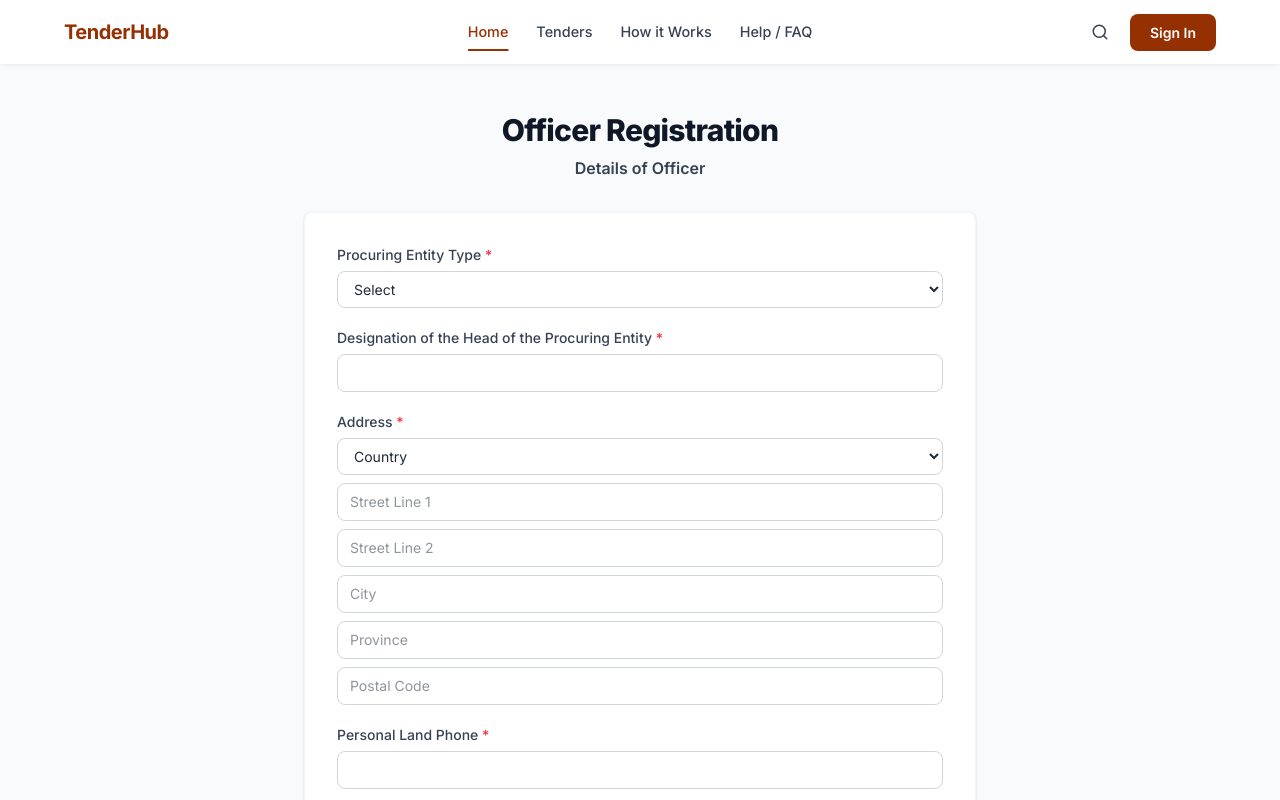
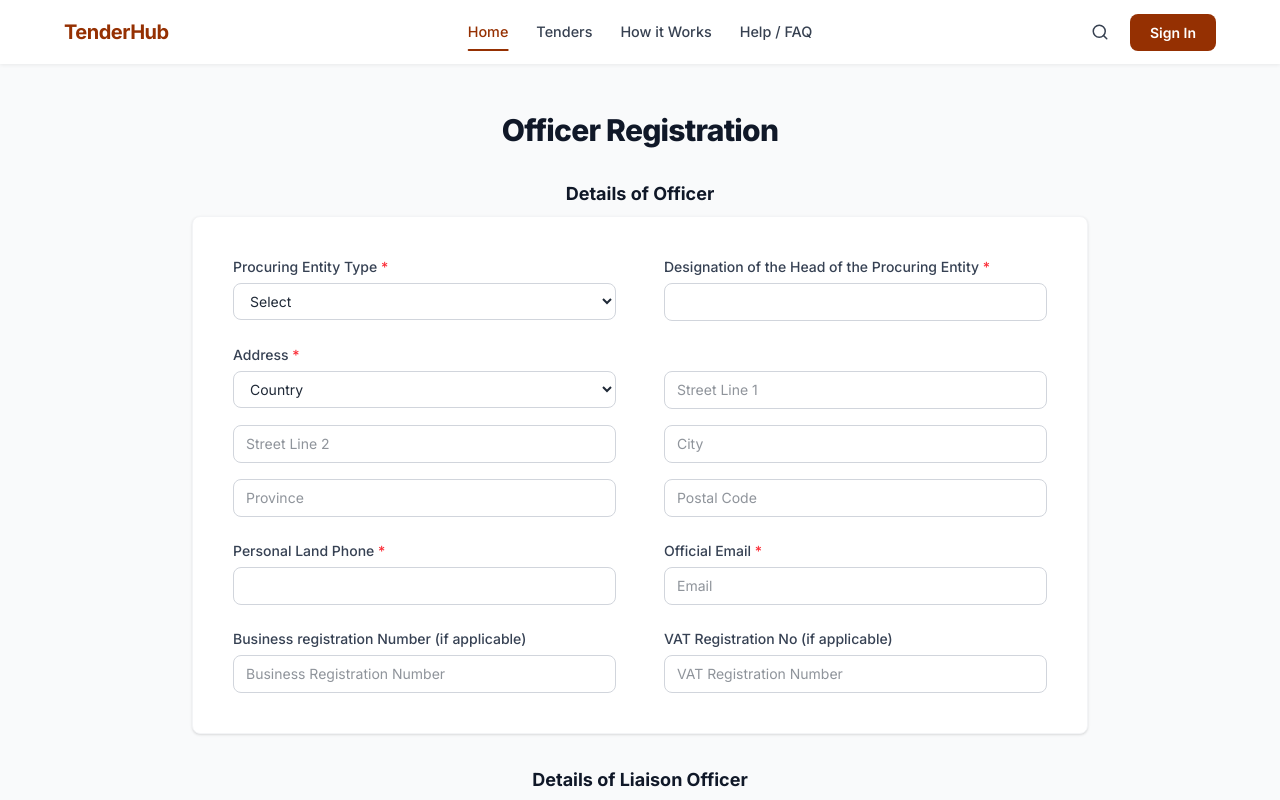
Before and after one commit to n1s1th/TENDEREASE.LK, a Next.js app in the folder frontend/: page /officer-registration in a window 1280 px wide. Shown: the top 800 px of the page. Built offline with nearby package versions, Linux system fonts and the light colour scheme.

Commit message:
update: refactor officer registration form to 2-column layout

```diff
--- a/frontend/app/officer-registration/page.tsx
+++ b/frontend/app/officer-registration/page.tsx
@@ -152,20 +152,24 @@ export default function OfficerRegistrationPage() {
       <Navbar />
 
       <main className="flex-1 py-12 px-4 sm:px-6 lg:px-8">
-        <div className="max-w-2xl mx-auto">
+        <div className="max-w-4xl mx-auto">
           {/* Page Header */}
           <div className="text-center mb-8">
             <h1 className="text-3xl font-extrabold text-gray-900 tracking-tight">
               Officer Registration
             </h1>
-            <p className="mt-2 text-base font-semibold text-gray-700">
+          </div>
+
+          {/* ─── Details of Officer ─── */}
+          <div className="mb-2 text-center">
+            <h2 className="text-lg font-bold text-gray-900">
               Details of Officer
-            </p>
+            </h2>
           </div>
 
           {/* ─── Registration Form ─── */}
           <form onSubmit={handleSubmit(onSubmit)} className="space-y-0">
-            <div className="bg-white rounded-lg shadow-sm border border-gray-100 p-6 sm:p-8 space-y-5">
+            <div className="bg-white rounded-lg shadow-sm border border-gray-100 p-6 sm:p-10 grid grid-cols-1 md:grid-cols-2 gap-x-12 gap-y-6">
 
               {/* ── Procuring Entity Type ── */}
               <div className="space-y-1.5">
@@ -243,28 +247,43 @@ export default function OfficerRegistrationPage() {
               </div>
 
               {/* ── Address ── */}
-              <div className="space-y-1.5">
+              <div className="space-y-1.5 md:col-span-2">
                 <label className="block text-sm font-medium text-gray-700">
                   Address <span className="text-red-500">*</span>
                 </label>
+                <div className="grid grid-cols-1 md:grid-cols-2 gap-x-12 gap-y-4">
+                  <div>
                     <select {...register('country')} className={inputCls}>
                       <option value="">Country</option>
                       {COUNTRIES.map((c) => (
                         <option key={c} value={c}>{c}</option>
                       ))}
                     </select>
-                {errors.country && <p className="text-red-500 text-xs">{errors.country.message}</p>}
+                    {errors.country && <p className="text-red-500 text-xs mt-1">{errors.country.message}</p>}
+                  </div>
 
-                <input {...register('streetLine1')} placeholder="Street Line 1" className={`${inputCls} mt-2`} />
+                  <div>
+                    <input {...register('streetLine1')} placeholder="Street Line 1" className={inputCls} />
                     {errors.streetLine1 && <p className="text-red-500 text-xs mt-1">{errors.streetLine1.message}</p>}
+                  </div>
 
-                <input {...register('streetLine2')} placeholder="Street Line 2" className={`${inputCls} mt-2`} />
+                  <div>
+                    <input {...register('streetLine2')} placeholder="Street Line 2" className={inputCls} />
+                  </div>
 
-                <input {...register('city')} placeholder="City" className={`${inputCls} mt-2`} />
+                  <div>
+                    <input {...register('city')} placeholder="City" className={inputCls} />
                     {errors.city && <p className="text-red-500 text-xs mt-1">{errors.city.message}</p>}
+                  </div>
 
-                <input {...register('province')} placeholder="Province" className={`${inputCls} mt-2`} />
-                <input {...register('postalCode')} placeholder="Postal Code" className={`${inputCls} mt-2`} />
+                  <div>
+                    <input {...register('province')} placeholder="Province" className={inputCls} />
+                  </div>
+
+                  <div>
+                    <input {...register('postalCode')} placeholder="Postal Code" className={inputCls} />
+                  </div>
+                </div>
               </div>
 
               {/* ── Personal Land Phone ── */}
@@ -309,7 +328,7 @@ export default function OfficerRegistrationPage() {
               </h2>
             </div>
 
-            <div className="bg-white rounded-lg shadow-sm border border-gray-100 p-6 sm:p-8 space-y-5">
+            <div className="bg-white rounded-lg shadow-sm border border-gray-100 p-6 sm:p-10 grid grid-cols-1 md:grid-cols-2 gap-x-12 gap-y-6">
 
               {/* Title */}
               <div className="space-y-1.5">
```
Lines whose indentation alone changed are shown as unchanged.
